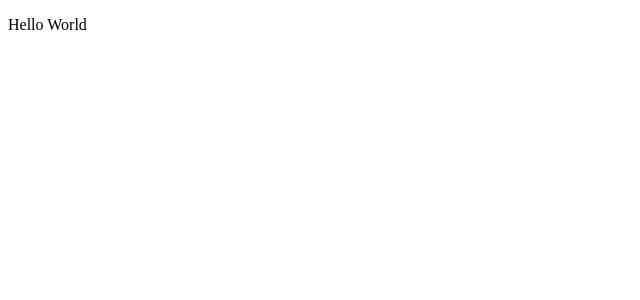
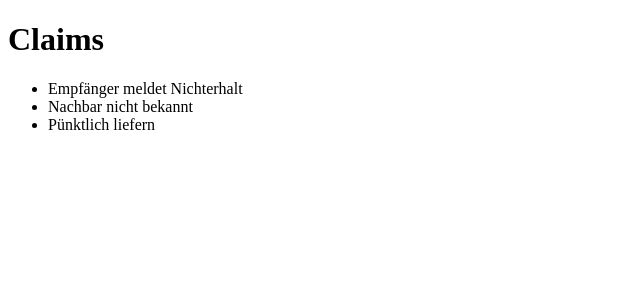
Before and after one commit to LambertSchulze/Liefery-Claim-Tracker, a React (Create React App) app: page / in a window 1280 px wide. Shown: the top 300 px of the page, without its empty margins (0-640 px from the left). Built offline with nearby package versions, Linux system fonts and the light colour scheme.

Commit message:
rendering array of claims

```diff
--- /dev/null
+++ b/src/App.js
@@ -0,0 +1,17 @@
+import React from 'react'
+import Claim from './components/Claim'
+
+const App = ({ claims }) => {
+  return (
+    <div>
+      <h1>Claims</h1>
+      <ul>
+        {claims.map(claim =>
+          <Claim key={claim.id} claim={claim}/>
+        )}
+      </ul>
+    </div>
+  )
+}
+
+export default App
--- /dev/null
+++ b/src/components/Claim.js
@@ -0,0 +1,9 @@
+import React from 'react'
+
+const Claim = ({ claim }) => {
+  return (
+    <li>{claim.description}</li>
+  )
+}
+
+export default Claim
--- a/src/index.js
+++ b/src/index.js
@@ -1,10 +1,29 @@
-import React from 'react';
-import ReactDOM from 'react-dom';
+import React from 'react'
+import ReactDOM from 'react-dom'
+import App from './App'
 
-const App = () => (
-  <div>
-    <p>Hello World</p>
-  </div>
+const claims = [
+  {
+    id: 1,
+    description: 'Empfänger meldet Nichterhalt',
+    date: '2020-04-01T17:30:31.098Z',
+    closed: true
+  },
+  {
+    id: 2,
+    description: 'Nachbar nicht bekannt',
+    date: '2020-05-01T18:39:34.091Z',
+    closed: false
+  },
+  {
+    id: 3,
+    description: 'Pünktlich liefern',
+    date: '2020-06-01T19:20:14.298Z',
+    closed: false
+  }
+]
+
+ReactDOM.render(
+  <App claims={claims} />,
+  document.getElementById('root')
 )
-
-ReactDOM.render(<App />, document.getElementById('root'))
```
